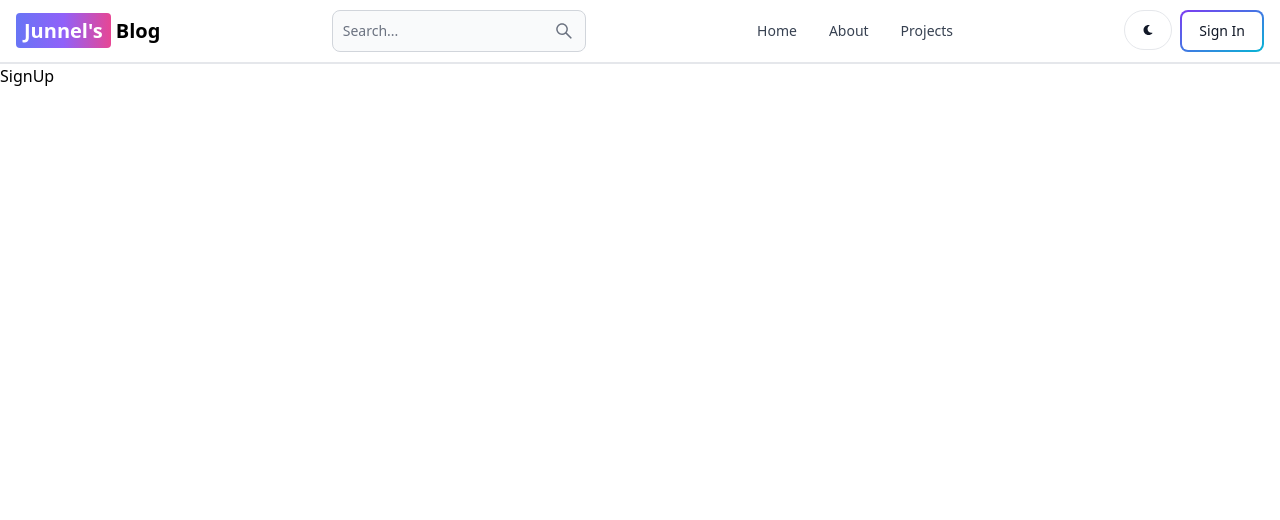
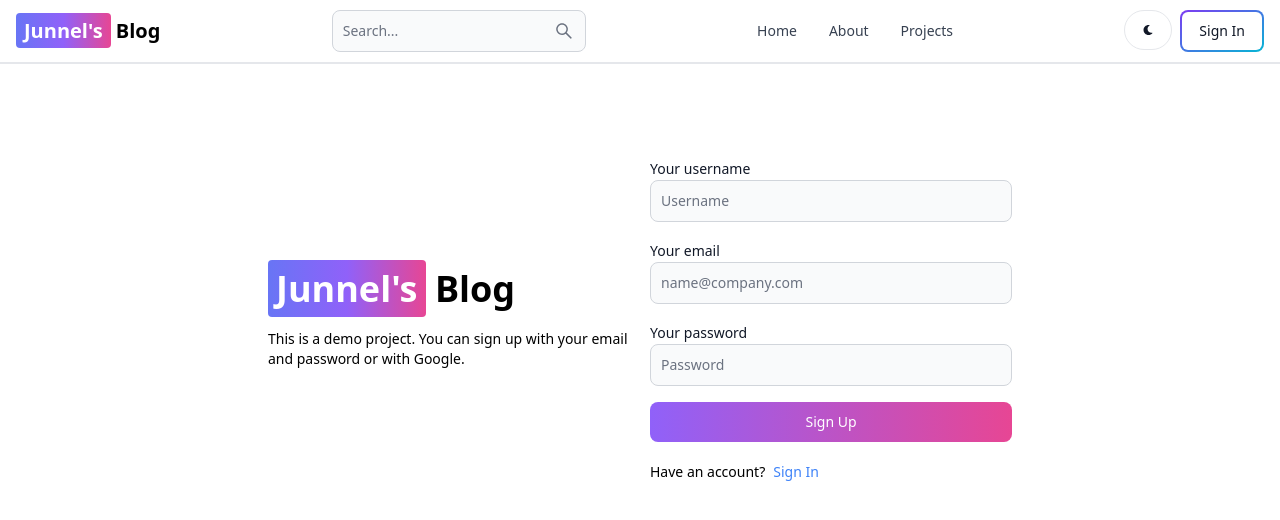
Before and after one commit to JCrucillo2/junnels-mern-blog, a React (Vite) app in the folder client/: page /sign-up in a window 1280 px wide. Shown: the top 520 px of the page. Built offline with nearby package versions, Linux system fonts and the light colour scheme.

Commit message:
complete sign up page ui

```diff
--- a/client/src/pages/SignUp.jsx
+++ b/client/src/pages/SignUp.jsx
@@ -1,7 +1,48 @@
+import { Button, Label, TextInput } from "flowbite-react";
+import { Link } from "react-router-dom";
+
 const SignUp = () => {
 	return (
-		<div>
-			<h2>SignUp</h2>
+		<div className="min-h-screen mt-20">
+			<div className="flex p-3 max-w-3xl mx-auto flex-col md:flex-row md:items-center gap-5">
+				<div className="flex-1">
+					<Link to="/" className="font-bold dark:text-white text-4xl">
+						<span className="px-2 py-1 rounded bg-gradient-to-r from-indigo-500 via-purple-500 to-pink-500 text-white">Junnel's</span> Blog
+					</Link>
+
+					<p className="text-sm mt-5">This is a demo project. You can sign up with your email and password or with Google.</p>
+				</div>
+
+				<div className="flex-1">
+					<form className="flex flex-col gap-4 ">
+						<div>
+							<Label value="Your username" />
+							<TextInput type="text" placeholder="Username" id="username" />
+						</div>
+
+						<div>
+							<Label value="Your email" />
+							<TextInput type="email" placeholder="name@company.com" id="email" />
+						</div>
+
+						<div>
+							<Label value="Your password" />
+							<TextInput type="password" placeholder="Password" id="password" />
+						</div>
+
+						<Button gradientDuoTone="purpleToPink" type="submit">
+							Sign Up
+						</Button>
+					</form>
+
+					<div className="flex gap-2 text-sm mt-5">
+						<span>Have an account?</span>
+						<Link to="/sign-in" className="text-blue-500">
+							Sign In
+						</Link>
+					</div>
+				</div>
+			</div>
 		</div>
 	);
 };
```
